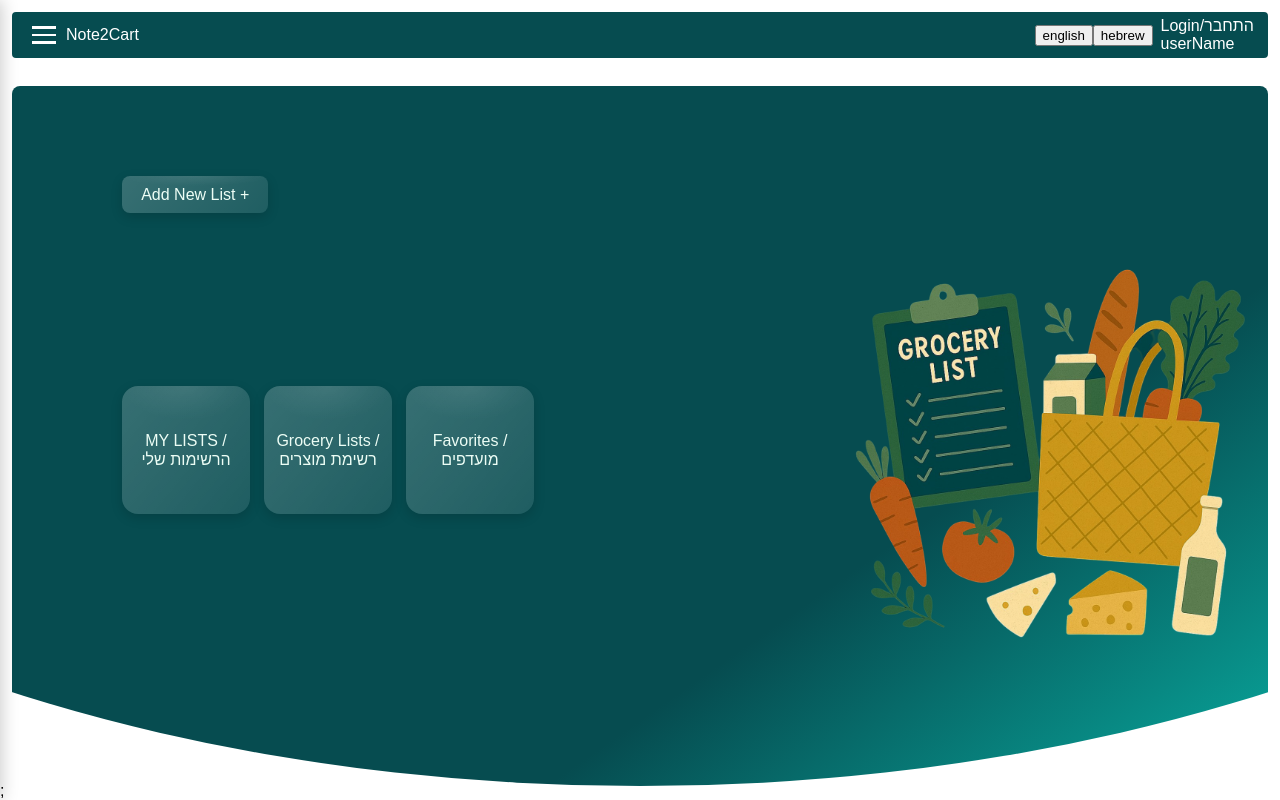
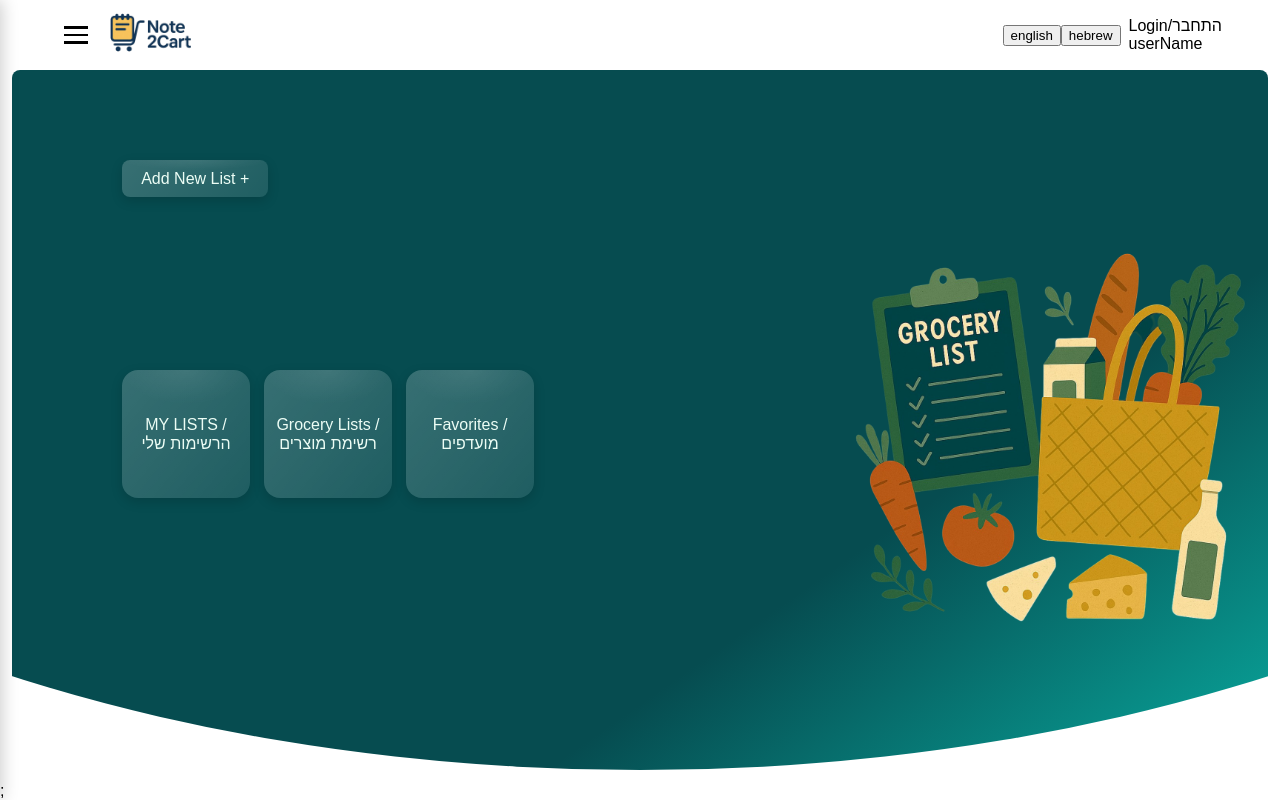
Before and after one commit to vnimrod/shopping-list, a React (Create React App) app in the folder frontend/: page / in a window 1280 px wide. Built offline with nearby package versions, Linux system fonts and the light colour scheme.

Commit message:
add logo + logo navigation on click

```diff
--- a/frontend/src/App.module.scss
+++ b/frontend/src/App.module.scss
@@ -25,7 +25,6 @@
 
 .MainBackground {
   position: relative;
-  top: 16px;
   margin: 0 12px;
   height: 700px;
   border-radius: 8px;
--- a/frontend/src/components/layout/drawer/drawer.module.scss
+++ b/frontend/src/components/layout/drawer/drawer.module.scss
@@ -19,7 +19,7 @@ $backdrop-color: rgba(0, 0, 0, 0.35);
   left: 0;
   height: 100dvh;
   width: 88vw;
-  max-width: 300px;
+  max-width: 450px;
   background-color: $white;
   box-shadow: 2px 0 16px rgba(0, 0, 0, 0.2);
   transform: translateX(-100%);
@@ -30,4 +30,8 @@ $backdrop-color: rgba(0, 0, 0, 0.35);
     transform: translateX(0%);
     transition: transform 180ms ease;
   }
+
+  @media screen and #{$mobileBreak} {
+    max-width: 300px;
+  }
 }
--- a/frontend/src/components/layout/navbar/nav-list/nav-list.module.scss
+++ b/frontend/src/components/layout/navbar/nav-list/nav-list.module.scss
@@ -8,7 +8,7 @@
   // height: 100%; only for the top nav
 
   &.LeftDrawer {
-    margin-top: 6vh;
+    margin-top: 100px;
   }
 }
 
@@ -37,8 +37,14 @@
     top: 0;
     left: 0;
     width: 100%;
-    height: 5vh;
+    height: 70px;
     color: $white;
     background-color: $emerald-900;
   }
 }
+
+.Logo {
+  cursor: pointer;
+  width: 110px;
+  height: auto;
+}
--- a/frontend/src/components/layout/navbar/nav-list/nav-list.tsx
+++ b/frontend/src/components/layout/navbar/nav-list/nav-list.tsx
@@ -1,7 +1,9 @@
 import React from 'react';
+import cn from 'classnames';
 import styles from './nav-list.module.scss';
 import { language } from '../../../../services/language';
-import cn from 'classnames';
+import note2cart from '../../../../assets/images/note2cart-logo.png';
+import { Link } from 'react-router-dom';
 
 const NavList = ({ isLeftDrawer }: { isLeftDrawer?: boolean }) => {
   const leftDrawerClass = isLeftDrawer && styles.LeftDrawer;
@@ -12,7 +14,10 @@ const NavList = ({ isLeftDrawer }: { isLeftDrawer?: boolean }) => {
         {isLeftDrawer && (
           <div className={styles.LeftDrawerHello}>Hello [userName]</div>
         )}
-        <span className={styles.Logo}>Note2Cart</span>
+
+      <Link to="/">
+        <img className={styles.Logo} src={note2cart} alt="grocery-main-page" />
+      </Link>
 
         {isLeftDrawer && (
           <div className={styles.LeftDrawer}>
--- a/frontend/src/components/layout/navbar/navbar.module.scss
+++ b/frontend/src/components/layout/navbar/navbar.module.scss
@@ -1,21 +1,24 @@
 @import '../../../utils/scss-variables/scss-variables';
 
 .Navbar {
+  color: $black;
   display: flex;
   align-items: center;
   gap: 8px;
-  background-color: $emerald-900;
   border: 12px solid $white;
   border-radius: 16px;
   padding: 14px;
   height: 70px;
   width: 100%;
+  max-width: 95%;
+  margin: auto;
   color: $white;
 }
 
 .TopNav {
   align-items: center;
   width: 100%;
+  color: $black;
 }
 
 .HamburgerMenuBtn {
@@ -26,12 +29,13 @@
   display: flex;
   flex-direction: column;
   justify-content: space-around;
+  color: $black;
   cursor: pointer;
 
   span {
     display: block;
     width: 1.5rem;
     height: 2.5px;
-    background: $white;
+    background: $black;
   }
 }
--- a/frontend/src/features/add-new-shopping-list/add-new-shopping-list.tsx
+++ b/frontend/src/features/add-new-shopping-list/add-new-shopping-list.tsx
@@ -5,7 +5,7 @@ import { Link } from 'react-router-dom';
 const AddNewShoppingList = () => {
   return (
     <div className={styles.AddNewShoppingList}>
-      <Link className={styles.btnPrimary} to="/lists/add">
+      <Link className={styles.btnPrimary} to="/shopping-lists/add">
         <span className={styles.text}>Add New List +</span>
       </Link>
     </div>
```
Also changed, not shown: frontend/src/assets/images/note2cart-logo.png (added).
